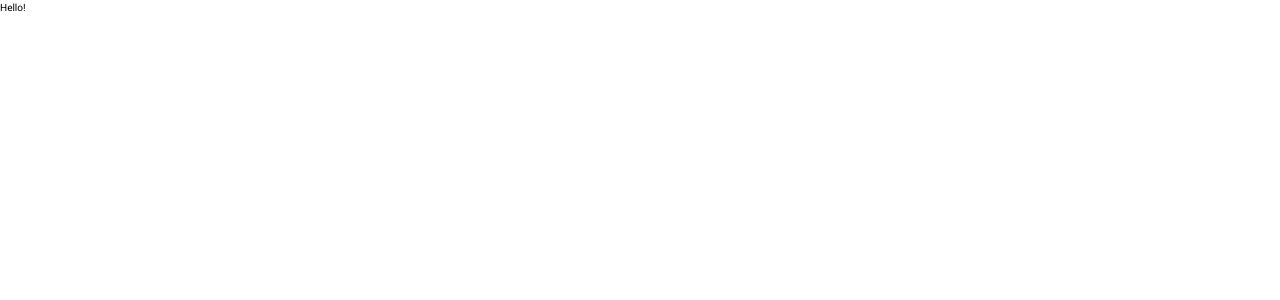
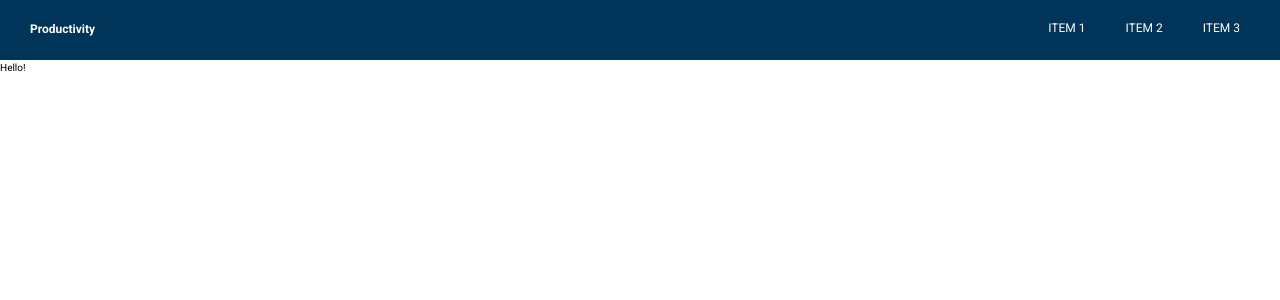
Before and after one commit to PupRiku/TodoApp, a React (Create React App) app: page / in a window 1280 px wide. Shown: the top 300 px of the page. Built offline with nearby package versions, Linux system fonts and the light colour scheme.

Commit message:
Setup Nav Bar

```diff
--- a/src/App.js
+++ b/src/App.js
@@ -1,7 +1,9 @@
 import React from "react";
 
+import Layout from "./hoc/layout/Layout";
+
 const App = () => {
-    return (<div>Hello!</div>)
+  return <Layout>Hello!</Layout>;
 };
 
 export default App;
--- /dev/null
+++ b/src/components/Logo/Logo.js
@@ -0,0 +1,18 @@
+import React from "react";
+import styled from "styled-components";
+
+const LogoWrapper = styled.div`
+  padding: 1rem;
+  color: var(--color-whiteColor);
+  height: 100%;
+  display: flex;
+  align-items: center;
+  font-weight: bold;
+  font-size: 1.2rem;
+`;
+
+const Logo = () => {
+  return <LogoWrapper>Productivity</LogoWrapper>;
+};
+
+export default Logo;
--- /dev/null
+++ b/src/components/Navigation/NavItems/NavItem/NavItem.js
@@ -0,0 +1,33 @@
+import React from "react";
+import styled from "styled-components";
+
+const Li = styled.li`
+  display: flex;
+  height: 100%;
+`;
+
+const A = styled.a`
+  display: flex;
+  text-transform: uppercase;
+  align-items: center;
+  border-bottom: 2px solid transparent;
+  font-size: 1.2rem;
+  padding: 1rem;
+  margin: 0 1rem;
+  font-weight: 400;
+  color: var(--color-whiteColor);
+  transition: all 0.2s;
+  &:hover {
+    border-bottom: 2px solid var(--color-whiteColor);
+  }
+`;
+
+const NavItem = ({ link, children }) => {
+  return (
+    <Li>
+      <A href={link}>{children}</A>
+    </Li>
+  );
+};
+
+export default NavItem;
--- /dev/null
+++ b/src/components/Navigation/NavItems/NavItems.js
@@ -0,0 +1,28 @@
+import React from "react";
+import styled from "styled-components";
+
+import NavItem from "./NavItem/NavItem";
+
+const Nav = styled.nav`
+  display: flex;
+`;
+
+const Ul = styled.ul`
+  display: flex;
+  align-items: center;
+  height: 100%;
+`;
+
+const NavItems = () => {
+  return (
+    <Nav>
+      <Ul>
+        <NavItem>Item 1</NavItem>
+        <NavItem>Item 2</NavItem>
+        <NavItem>Item 3</NavItem>
+      </Ul>
+    </Nav>
+  );
+};
+
+export default NavItems;
--- /dev/null
+++ b/src/components/Navigation/Navbar/Navbar.js
@@ -0,0 +1,37 @@
+import React from "react";
+import styled from "styled-components";
+
+import Logo from "../../Logo/Logo";
+import NavItems from '../NavItems/NavItems';
+import Container from "../../../hoc/layout/elements/Container";
+
+const FixedWrapper = styled.div`
+  position: fixed;
+  background-color: var(--color-main);
+  padding: 0rem 2rem;
+  top: 0;
+  left: 0;
+  width: 100%;
+  height: 6rem;
+`;
+
+const Wrapper = styled.div`
+  display: flex;
+  justify-content: space-between;
+  height: 100%;
+`;
+
+const Navbar = () => {
+  return (
+    <FixedWrapper>
+      <Container>
+        <Wrapper>
+          <Logo />
+          <NavItems />
+        </Wrapper>
+      </Container>
+    </FixedWrapper>
+  );
+};
+
+export default Navbar;
--- /dev/null
+++ b/src/hoc/layout/Layout.js
@@ -0,0 +1,19 @@
+import React from "react";
+import styled from "styled-components";
+
+import Navbar from "../../components/Navigation/Navbar/Navbar";
+
+const MainWrapper = styled.div`
+  width: 100%;
+  min-height: calc(100vh - 6rem);
+  margin-top: 6rem;
+`;
+
+const Layout = ({ children }) => (
+  <>
+    <Navbar />
+    <MainWrapper>{children}</MainWrapper>
+  </>
+);
+
+export default Layout;
--- /dev/null
+++ b/src/hoc/layout/elements/Container.js
@@ -0,0 +1,8 @@
+import styled from "styled-components";
+
+export default styled.div`
+  width: 100%;
+  max-width: 140rem;
+  margin: 0 auto;
+  height: 100%;
+`;
```
